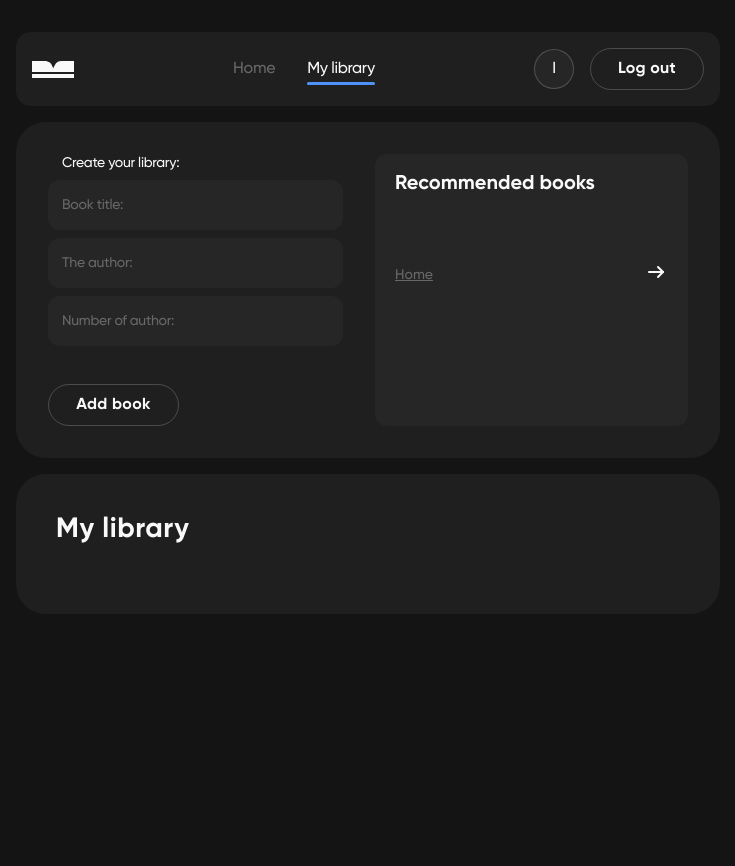
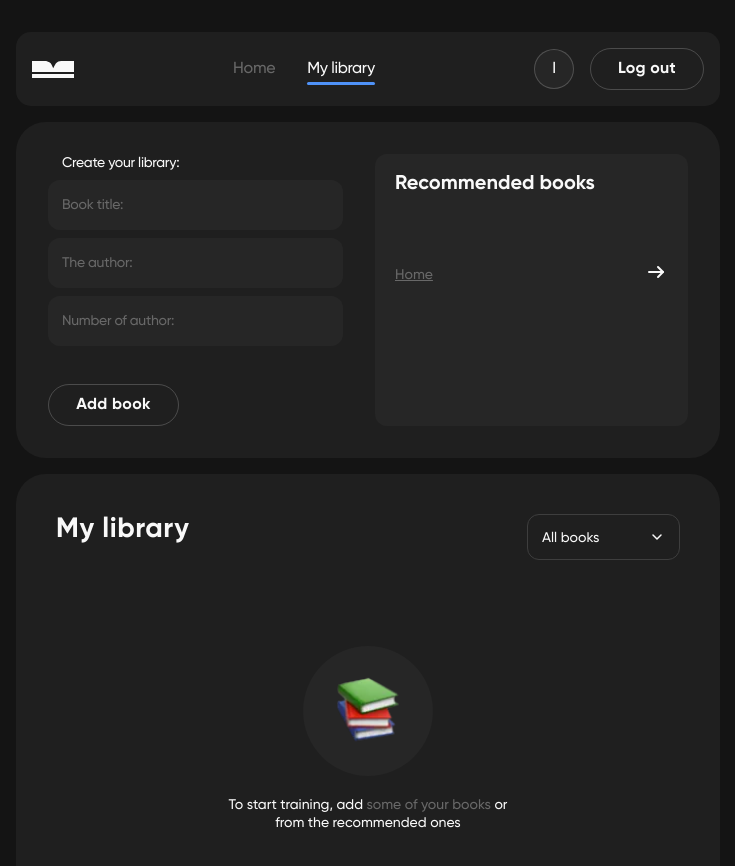
Before and after one commit to NiukaloTetiana/read-journey, a React (Vite) app: page /library in a window 1280 px wide. Shown: the top 866 px of the page, without its empty margins (272-1007 px from the left). Before the commit the page ends 800 px from the top, so only its background shows below. Built offline with nearby package versions, Linux system fonts and the light colour scheme.

Commit message:
add FilterSelect component and filterOptions constant

```diff
--- /dev/null
+++ b/src/components/FilterSelect/FilterSelect.tsx
@@ -0,0 +1,73 @@
+import { useState, useEffect, useRef, RefObject } from "react";
+
+import { Icon } from "../../components";
+import { filterOptions } from "../../constants";
+
+interface IFilterSelectProps {
+  onSortChange: (label: string, value: string) => void;
+  sortLabel: string;
+}
+
+export const FilterSelect = ({
+  onSortChange,
+  sortLabel,
+}: IFilterSelectProps) => {
+  const [isListVisible, setIsListVisible] = useState<boolean>(false);
+  const sortRef: RefObject<HTMLDivElement> = useRef(null);
+
+  useEffect(() => {
+    const handleClickOutside = (event: MouseEvent) => {
+      if (sortRef.current && !sortRef.current.contains(event.target as Node)) {
+        setIsListVisible(false);
+      }
+    };
+
+    document.addEventListener("click", handleClickOutside);
+    return () => {
+      document.removeEventListener("click", handleClickOutside);
+    };
+  }, []);
+
+  const handleListClick = () => {
+    setIsListVisible(!isListVisible);
+  };
+
+  const handleSortClick = (label: string, value: string) => {
+    onSortChange(label, value);
+    setIsListVisible(false);
+  };
+
+  return (
+    <div className="relative">
+      <div
+        ref={sortRef}
+        onClick={handleListClick}
+        className="description group flex h-[46px] w-[153px] cursor-pointer justify-between rounded-[12px] border border-[#3e3e3e] bg-transparent p-[14px] text-[#f9f9f9] transition duration-500 sm-max:w-[125px]"
+      >
+        {sortLabel}
+        <Icon
+          id="chevron-down"
+          size={16}
+          className={`fill-none stroke-[#f9f9f9] transition duration-500 group-hover:stroke-[#4f92f7] ${
+            !isListVisible ? "rotate-180" : ""
+          }`}
+        />
+      </div>
+      {isListVisible && (
+        <ul className="description absolute left-0 top-[54px] z-[100] w-[153px] space-y-[7px] rounded-[12px] bg-[#262626] px-[18px] py-[16px] text-[#686868] sm-max:w-[125px]">
+          {filterOptions.map(({ label, value }) => (
+            <li
+              key={value}
+              onClick={() => handleSortClick(label, value)}
+              className={`cursor-pointer transition duration-500 hover:text-[#4f92f7] ${
+                label === sortLabel ? "text-[#f9f9f9]" : ""
+              }`}
+            >
+              {label}
+            </li>
+          ))}
+        </ul>
+      )}
+    </div>
+  );
+};
--- a/src/components/ImgBlock/ImgBlock.tsx
+++ b/src/components/ImgBlock/ImgBlock.tsx
@@ -15,7 +15,6 @@ export const ImgBlock = () => {
           width={405}
           height={656}
           type="image/webp"
-          className=""
         />
         <img
           srcSet={`${iphone_mobile_1x} 1x, ${iphone_mobile_2x} 2x`}
--- a/src/components/MyLibraryBooks/MyLibraryBooks.tsx
+++ b/src/components/MyLibraryBooks/MyLibraryBooks.tsx
@@ -1,7 +1,58 @@
+import { useState } from "react";
+
+import {
+  books_mobile_1x,
+  books_mobile_2x,
+  books_tablet_1x,
+  books_tablet_2x,
+} from "../../assets";
+
+import { FilterSelect } from "../../components";
+
 export const MyLibraryBooks = () => {
+  const [sortValue, setSortValue] = useState<string>("");
+  const [sortLabel, setSortLabel] = useState<string>("All books");
+
+  const handleSortChange = (label: string, value: string) => {
+    setSortLabel(label);
+    setSortValue(value);
+  };
+
+  console.log(sortValue);
   return (
     <div className="w-full rounded-[30px] bg-[#1f1f1f] px-5 py-10 md:px-10">
-      <h2 className="title mb-[34px] md:mb-[28px]">My library</h2>
+      <div className="flex justify-between">
+        <h2 className="title mb-[34px] md:mb-[28px]">My library</h2>
+
+        <FilterSelect onSortChange={handleSortChange} sortLabel={sortLabel} />
+      </div>
+
+      <div className="flex w-full flex-col items-center justify-center gap-[10px] pb-[60px] pt-[49px] md:gap-5 md:pb-[120px] md:pt-[72px] lg:pb-[192px] lg:pt-[133px]">
+        <div className="flex size-[100px] items-center justify-center rounded-full bg-[#262626] md:size-[130px]">
+          <picture>
+            <source
+              media="(min-width: 768px)"
+              srcSet={`${books_tablet_1x} 1x, ${books_tablet_2x} 2x`}
+              width={70}
+              height={70}
+              type="image/webp"
+            />
+            <img
+              srcSet={`${books_mobile_1x} 1x, ${books_mobile_2x} 2x`}
+              src={books_mobile_1x}
+              alt="Books picture"
+              width={50}
+              height={50}
+              loading="lazy"
+            />
+          </picture>
+        </div>
+        <p className="description w-[197px] text-center text-[#f9f9f9] md:w-[280px]">
+          To start training, add{" "}
+          <span className="text-[#686868]">some of your books</span> or from the
+          recommended ones
+        </p>
+      </div>
     </div>
   );
 };
--- a/src/components/index.ts
+++ b/src/components/index.ts
@@ -21,3 +21,4 @@ export * from "./BookModal/BookModal";
 export * from "./AddBookModal/AddBookModal";
 export * from "./MyLibraryBooks/MyLibraryBooks";
 export * from "./BookForm/BookForm";
+export * from "./FilterSelect/FilterSelect";
--- /dev/null
+++ b/src/constants/filterOptions.ts
@@ -0,0 +1,6 @@
+export const filterOptions = [
+  { label: "All books", value: "" },
+  { label: "Unread", value: "" },
+  { label: "In progress", value: "" },
+  { label: "Done", value: "" },
+];
--- a/src/constants/index.ts
+++ b/src/constants/index.ts
@@ -1,3 +1,4 @@
 export * from "./validationPatterns";
 export * from "./navItems";
 export * from "./createItems";
+export * from "./filterOptions";
```
Also changed, not shown: src/assets/index.ts (+8 -0 lines).
